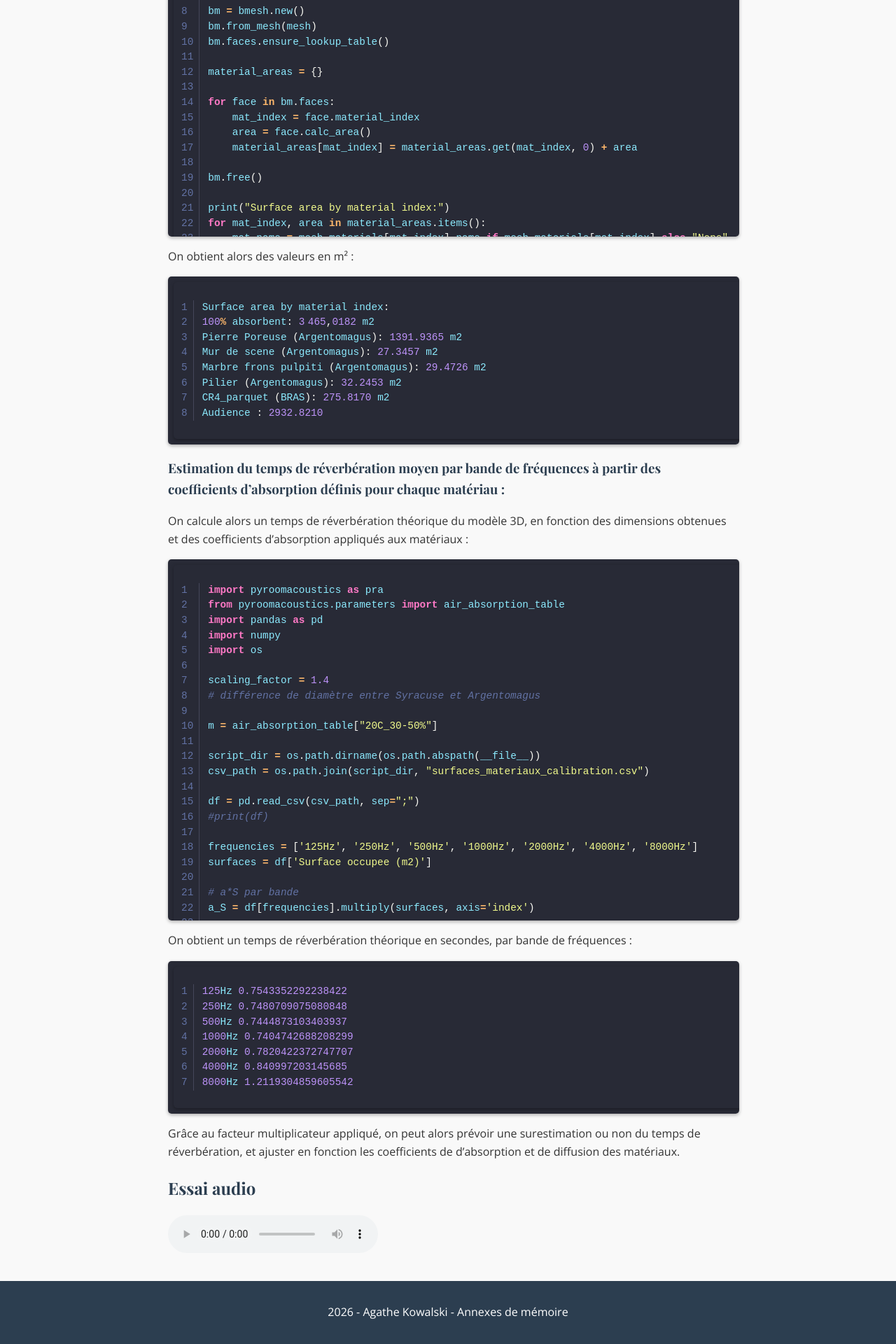
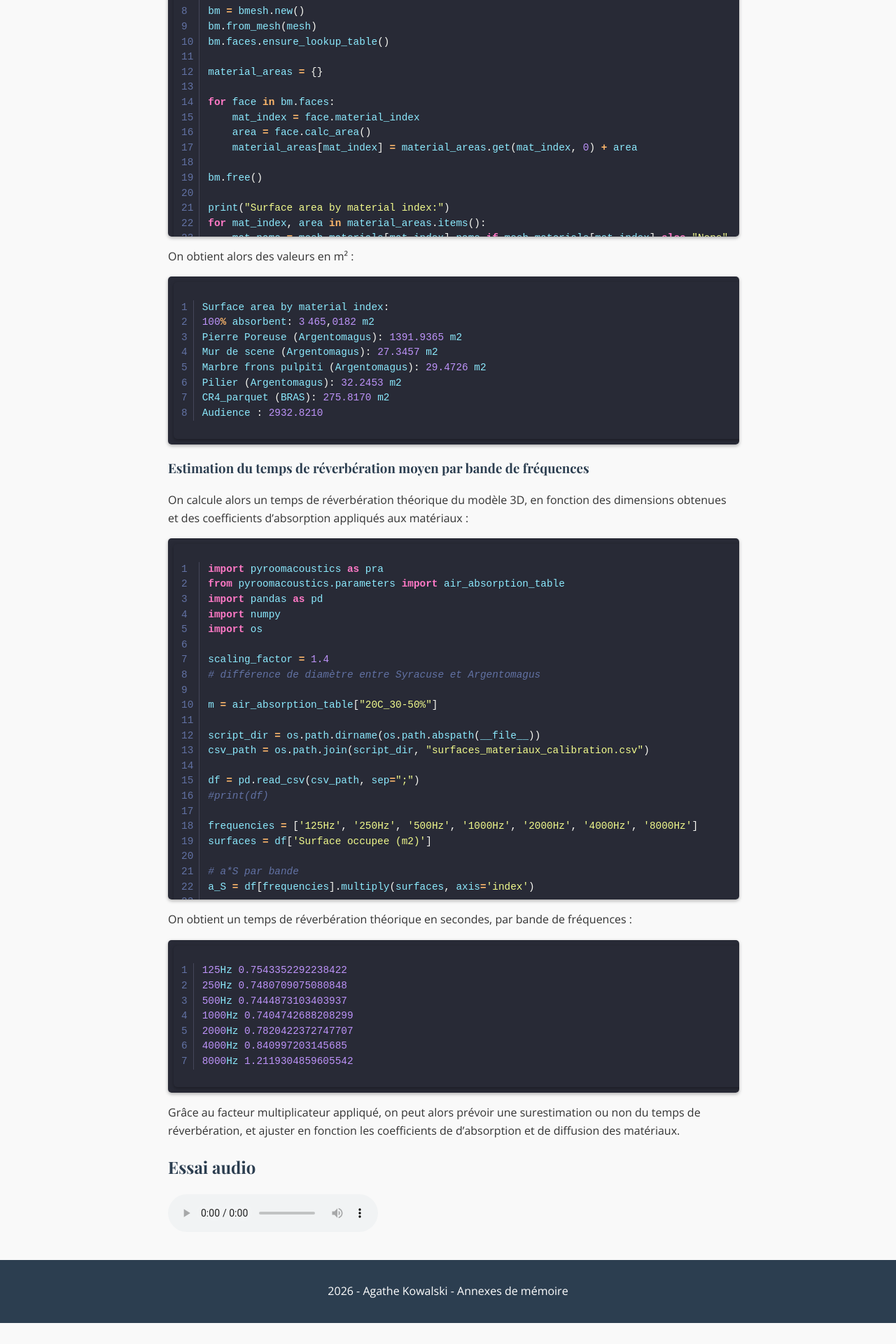
Before and after one commit to agathekowalski/ensll_memoire_p2026, a Jekyll site: the page built from simulations/index.md, in a window 1280 px wide. Shown: the part 1372-3292 px from the top of the page at 70% size. Built offline with Jekyll 4.4.1, drawn with Linux system fonts in a browser that asks for light colours; after the commit the page ends 3262 px from its top, so only the background shows below that.

Commit message:
Update index.md

````diff
--- a/simulations/index.md
+++ b/simulations/index.md
@@ -97,7 +97,7 @@ Audience : 2932.8210
 ```
 
 
-### Estimation du temps de réverbération moyen par bande de fréquences à partir des coefficients d'absorption définis pour chaque matériau :
+### Estimation du temps de réverbération moyen par bande de fréquences
 
 On calcule alors un temps de réverbération théorique du modèle 3D, en fonction des dimensions obtenues et des coefficients d'absorption
 appliqués aux matériaux :
````
